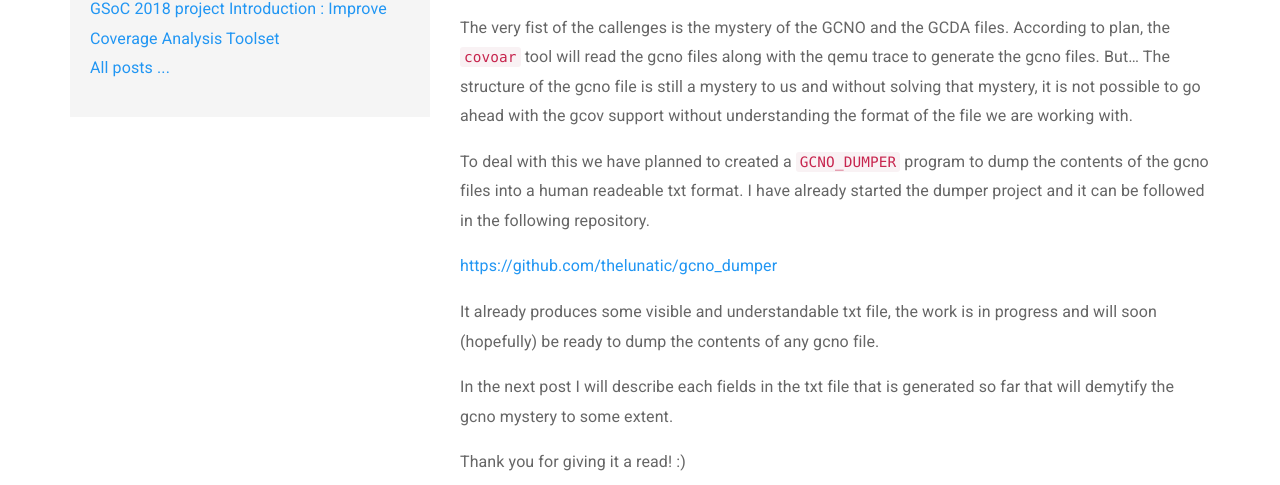
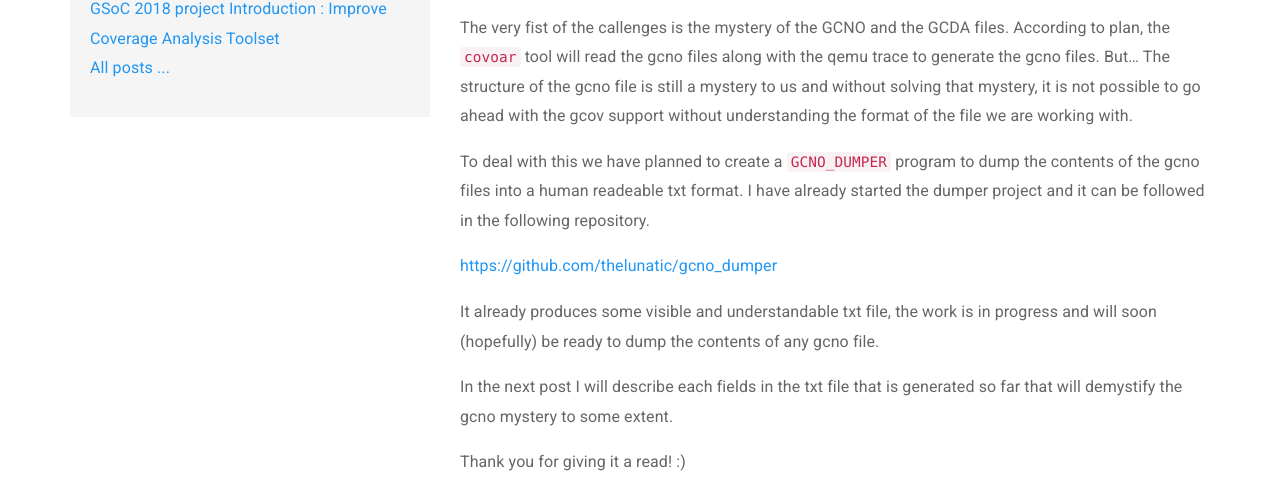
Before and after one commit to thelunatic/rtems_gsoc18, a Jekyll site: the page built from _posts/2018-07-15-gcno-files.md, in a window 1280 px wide and 900 px high. Shown: the part 381-866 px from the top of the window. Built offline with Jekyll 4.4.1, drawn with Linux system fonts in a browser that asks for light colours; nearby versions of some CDN libraries; comment, search, counter and statistics services are not loaded.

Commit message:
gcno-file : fix typo

```diff
--- a/_posts/2018-07-15-gcno-files.md
+++ b/_posts/2018-07-15-gcno-files.md
@@ -18,7 +18,7 @@ is still a mystery to us and without solving that mystery, it is not possible
 to go ahead with the gcov support without understanding the format of the file
 we are working with.
 
-To deal with this we have planned to created a `GCNO_DUMPER` program to dump
+To deal with this we have planned to create a `GCNO_DUMPER` program to dump
 the contents of the gcno files into a human readeable txt format. I have
 already started the dumper project and it can be followed in the following
 repository.
@@ -31,6 +31,6 @@ in progress and will soon (hopefully) be ready to dump the contents of any gcno
 file.
 
 In the next post I will describe each fields in the txt file that is generated so
-far that will demytify the gcno mystery to some extent.
+far that will demystify the gcno mystery to some extent.
 
 Thank you for giving it a read! :)
```
